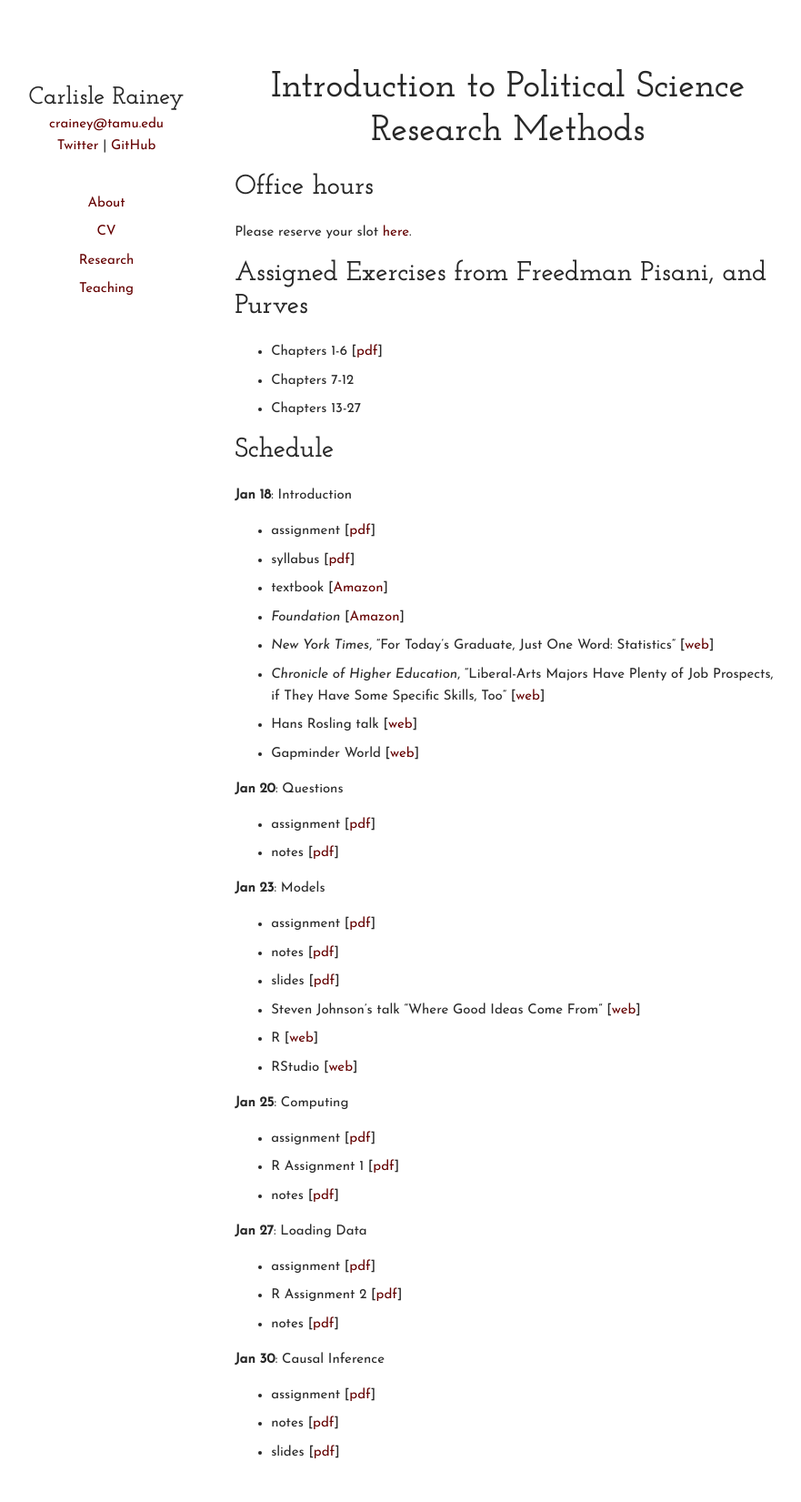
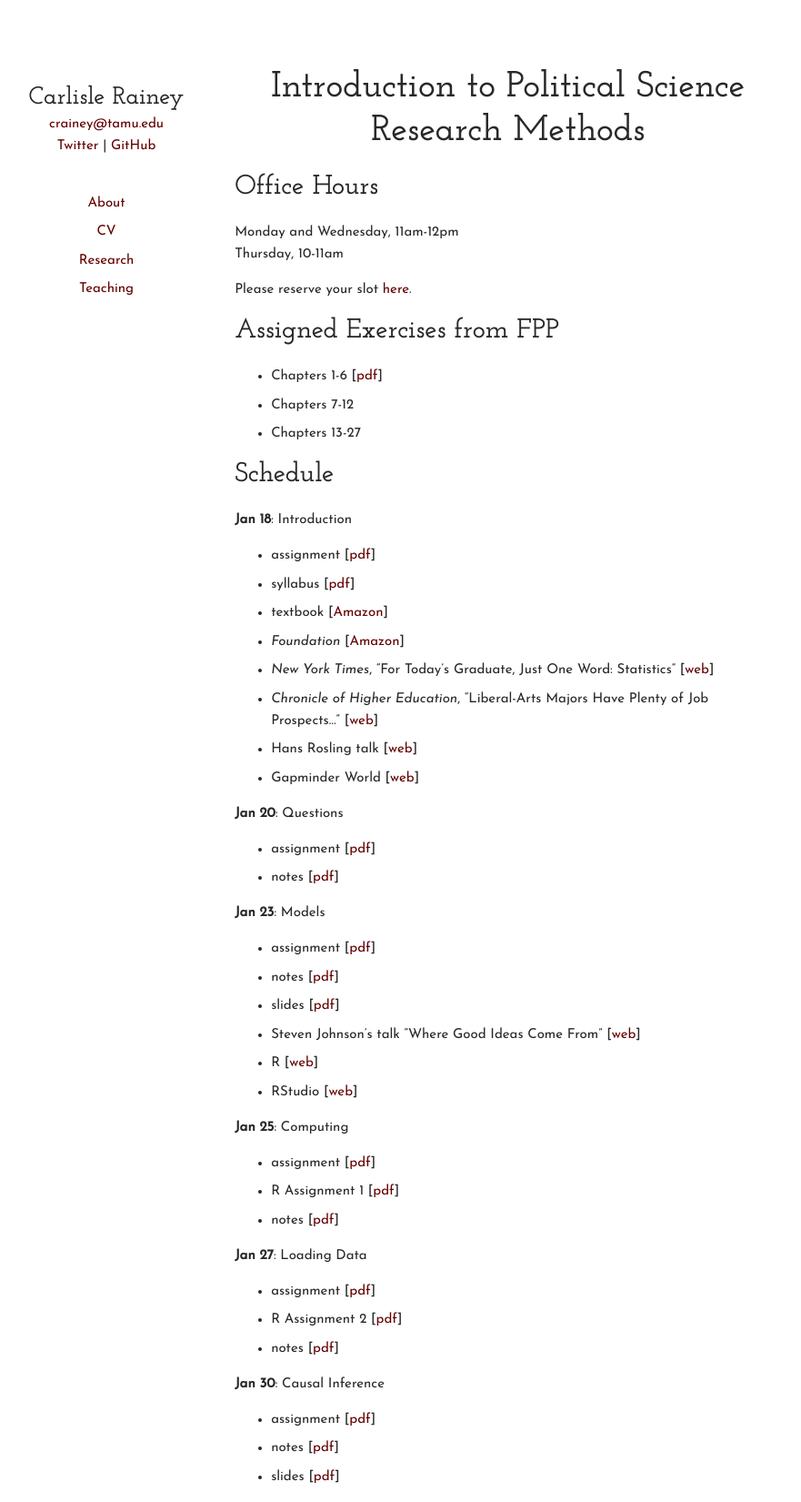
Before and after one commit to carlislerainey/carlislerainey.github.io, a Jekyll site: the page built from teaching/pols-209/index.md, in a window 1280 px wide. Shown: the whole page at 91% size, without its empty margins (204-1085 px from the left). Built offline with Jekyll 4.4.1, drawn with Linux system fonts in a browser that asks for light colours; before the commit the page ends 1624 px from its top, so only the background shows below that.

Commit message:
update schedule

```diff
--- a/teaching/pols-209/index.md
+++ b/teaching/pols-209/index.md
@@ -5,11 +5,14 @@ title: POLS 209 | Carlisle Rainey
 
 # Introduction to Political Science Research Methods
 
-## Office hours
+## Office Hours
+
+Monday and Wednesday, 11am-12pm
+Thursday, 10-11am
 
 Please reserve your slot [here](http://www.calendly.com/carlislerainey).
 
-## Assigned Exercises from Freedman Pisani, and Purves
+## Assigned Exercises from FPP
 - Chapters 1-6 [[pdf](files/fpp-exercises-1.pdf)]
 - Chapters 7-12
 - Chapters 13-27
@@ -22,7 +25,7 @@ Please reserve your slot [here](http://www.calendly.com/carlislerainey).
 - textbook [[Amazon](https://www.amazon.com/Statistics-4th-David-Freedman/dp/0393929728)]
 - *Foundation* [[Amazon](https://www.amazon.com/Foundation-Isaac-Asimov/dp/0553293354)]
 - *New York Times*, "For Today’s Graduate, Just One Word: Statistics" [[web](http://www.nytimes.com/2009/08/06/technology/06stats.html)]
-- *Chronicle of Higher Education*, "Liberal-Arts Majors Have Plenty of Job Prospects, if They Have Some Specific Skills, Too" [[web](http://www.chronicle.com/article/Liberal-Arts-Majors-Have/236749/)]
+- *Chronicle of Higher Education*, "Liberal-Arts Majors Have Plenty of Job Prospects..." [[web](http://www.chronicle.com/article/Liberal-Arts-Majors-Have/236749/)]
 - Hans Rosling talk [[web](https://www.ted.com/talks/hans_rosling_shows_the_best_stats_you_ve_ever_seen)]
 - Gapminder World [[web](http://www.gapminder.org/world)]
 
```
